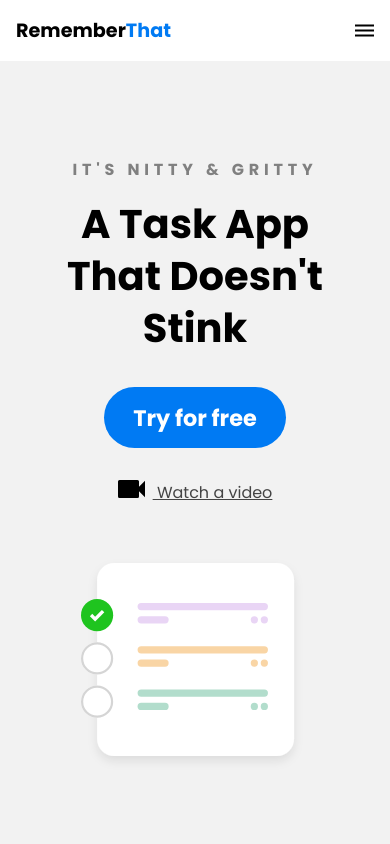
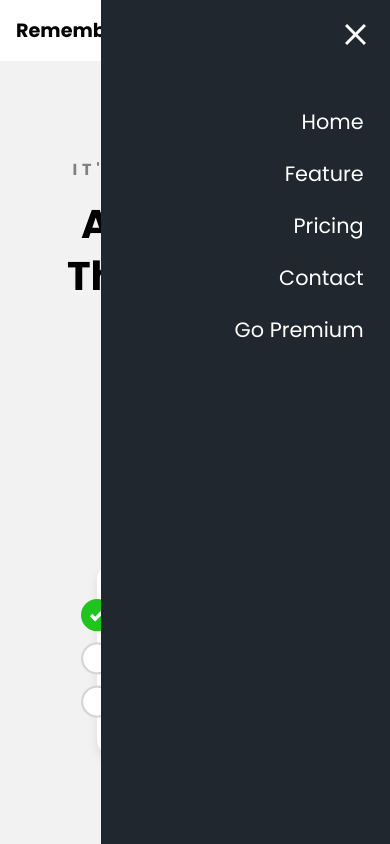
Before and after one commit to matiasglessi/frontend2021, a plain HTML site: page index.html in a window 390 px wide. Both pictures are taken after a click on the picture 364 px from the left and 30 px from the top of the page. Shown: the top 844 px of the page. Drawn offline with Linux system fonts and the light colour scheme.

Commit message:
Add JS function for mobile menu

```diff
--- a/index.html
+++ b/index.html
@@ -114,5 +114,19 @@
                 </div>
             </div>
         </section>
+
+        <script>
+            const mobileBtn = document.getElementById('mobile-cta')
+              nav = document.querySelector('nav')
+              mobileBtnExit = document.getElementById('mobile-exit');
+
+        mobileBtn.addEventListener('click', () => {
+            nav.classList.add('menu-btn');
+        })
+
+        mobileBtnExit.addEventListener('click', () => {
+            nav.classList.remove('menu-btn');
+        })
+        </script>
     </body>
 </html>
```
